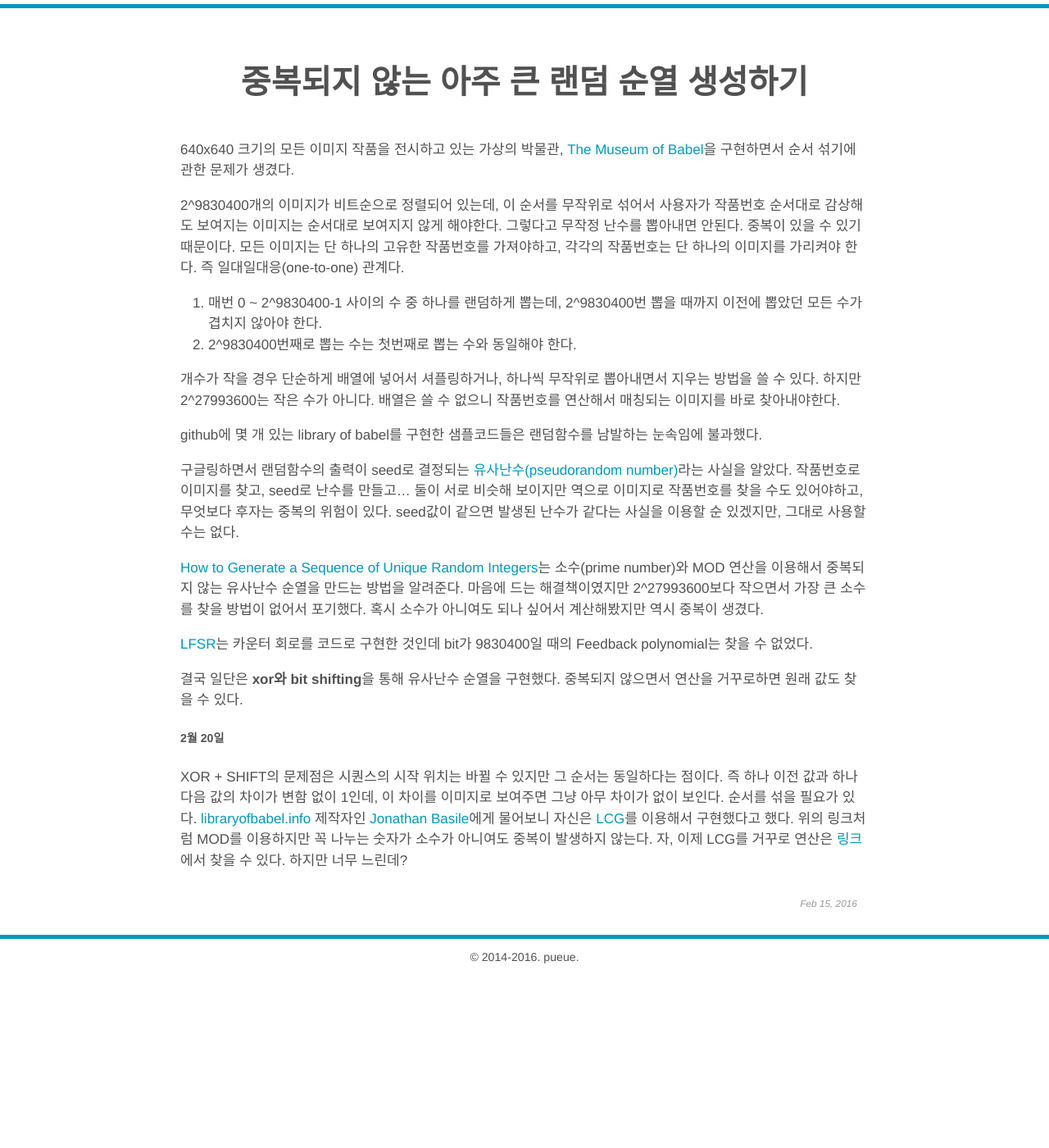
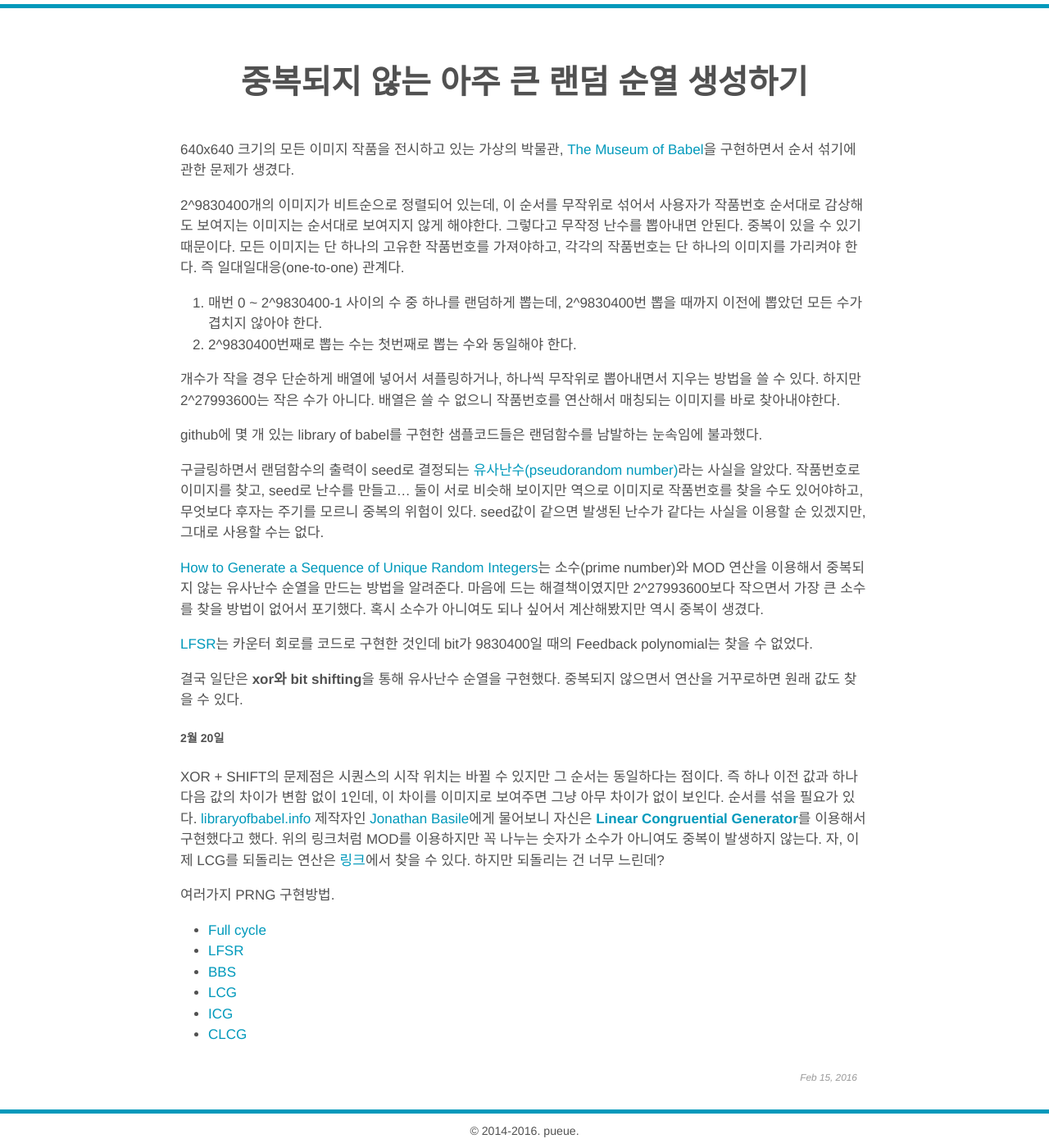
Before and after one commit to gloorx/gloorx.github.io, a Jekyll site: the page built from _posts/Dev/2016-02-15-generating_a_huge_sequence_of_unique_random.md, in a window 1280 px wide and 1400 px high, scrolled down 144 px. Shown: the whole window at 82% size. Built offline with Jekyll 4.4.1, drawn with Linux system fonts in a browser that asks for light colours; some web fonts are replaced; before the commit the page ends 1332 px from its top, so only the background shows below that.

Commit message:
post Base11172

```diff
--- a/_posts/Dev/2016-02-15-generating_a_huge_sequence_of_unique_random.md
+++ b/_posts/Dev/2016-02-15-generating_a_huge_sequence_of_unique_random.md
@@ -14,7 +14,7 @@
 
 github에 몇 개 있는 library of babel를 구현한 샘플코드들은 랜덤함수를 남발하는 눈속임에 불과했다.
 
-구글링하면서 랜덤함수의 출력이 seed로 결정되는 [유사난수(pseudorandom number)](https://ko.wikipedia.org/wiki/%EC%9C%A0%EC%82%AC%EB%82%9C%EC%88%98)라는 사실을 알았다. 작품번호로 이미지를 찾고, seed로 난수를 만들고... 둘이 서로 비슷해 보이지만 역으로 이미지로 작품번호를 찾을 수도 있어야하고, 무엇보다 후자는 중복의 위험이 있다. seed값이 같으면 발생된 난수가 같다는 사실을 이용할 순 있겠지만, 그대로 사용할 수는 없다.
+구글링하면서 랜덤함수의 출력이 seed로 결정되는 [유사난수(pseudorandom number)](https://ko.wikipedia.org/wiki/%EC%9C%A0%EC%82%AC%EB%82%9C%EC%88%98)라는 사실을 알았다. 작품번호로 이미지를 찾고, seed로 난수를 만들고... 둘이 서로 비슷해 보이지만 역으로 이미지로 작품번호를 찾을 수도 있어야하고, 무엇보다 후자는 주기를 모르니 중복의 위험이 있다. seed값이 같으면 발생된 난수가 같다는 사실을 이용할 순 있겠지만, 그대로 사용할 수는 없다.
 
 [How to Generate a Sequence of Unique Random Integers](http://preshing.com/20121224/how-to-generate-a-sequence-of-unique-random-integers/)는 소수(prime number)와 MOD 연산을 이용해서 중복되지 않는 유사난수 순열을 만드는 방법을 알려준다. 마음에 드는 해결책이였지만 2^27993600보다 작으면서 가장 큰 소수를 찾을 방법이 없어서 포기했다. 혹시 소수가 아니여도 되나 싶어서 계산해봤지만 역시 중복이 생겼다.
 
@@ -23,4 +23,13 @@
 결국 일단은 **xor와 bit shifting**을 통해 유사난수 순열을 구현했다. 중복되지 않으면서 연산을 거꾸로하면 원래 값도 찾을 수 있다.
 
 ##### 2월 20일
-XOR + SHIFT의 문제점은 시퀀스의 시작 위치는 바뀔 수 있지만 그 순서는 동일하다는 점이다. 즉 하나 이전 값과 하나 다음 값의 차이가 변함 없이 1인데, 이 차이를 이미지로 보여주면 그냥 아무 차이가 없이 보인다. 순서를 섞을 필요가 있다. [libraryofbabel.info](http://libraryofbabel.info/) 제작자인 [Jonathan Basile](https://twitter.com/JonotrainEB)에게 물어보니 자신은 [LCG](https://en.wikipedia.org/wiki/Linear_congruential_generator)를 이용해서 구현했다고 했다. 위의 링크처럼 MOD를 이용하지만 꼭 나누는 숫자가 소수가 아니여도 중복이 발생하지 않는다. 자, 이제 LCG를 거꾸로 연산은 [링크](https://jazzy.id.au/2010/09/21/cracking_random_number_generators_part_2.html)에서 찾을 수 있다. 하지만 너무 느린데?
+XOR + SHIFT의 문제점은 시퀀스의 시작 위치는 바뀔 수 있지만 그 순서는 동일하다는 점이다. 즉 하나 이전 값과 하나 다음 값의 차이가 변함 없이 1인데, 이 차이를 이미지로 보여주면 그냥 아무 차이가 없이 보인다. 순서를 섞을 필요가 있다. [libraryofbabel.info](http://libraryofbabel.info/) 제작자인 [Jonathan Basile](https://twitter.com/JonotrainEB)에게 물어보니 자신은 [**Linear Congruential Generator**](https://en.wikipedia.org/wiki/Linear_congruential_generator)를 이용해서 구현했다고 했다. 위의 링크처럼 MOD를 이용하지만 꼭 나누는 숫자가 소수가 아니여도 중복이 발생하지 않는다. 자, 이제 LCG를 되돌리는 연산은 [링크](https://jazzy.id.au/2010/09/21/cracking_random_number_generators_part_2.html)에서 찾을 수 있다. 하지만 되돌리는 건 너무 느린데?
+
+여러가지 PRNG 구현방법.
+
+- [Full cycle](https://en.wikipedia.org/wiki/Full_cycle)
+- [LFSR](https://en.wikipedia.org/wiki/Linear_feedback_shift_register)
+- [BBS](https://en.wikipedia.org/wiki/Blum_Blum_Shub)
+- [LCG](https://en.wikipedia.org/wiki/Linear_congruential_generator)
+- [ICG](https://en.wikipedia.org/wiki/Inversive_congruential_generator)
+- [CLCG](https://en.wikipedia.org/wiki/Combined_Linear_Congruential_Generator)
```
Also changed, not shown: _posts/Dev/2016-02-25-Base11172.md (added, +46 -0 lines), _posts/Settings/2016-02-03-python_3.5.md (+4 -4 lines), _posts/Settings/2016-02-03-sublime_text_3.md (+4 -4 lines), _posts/Settings/2016-02-03-ubuntu_15.10.md (+6 -6 lines).
